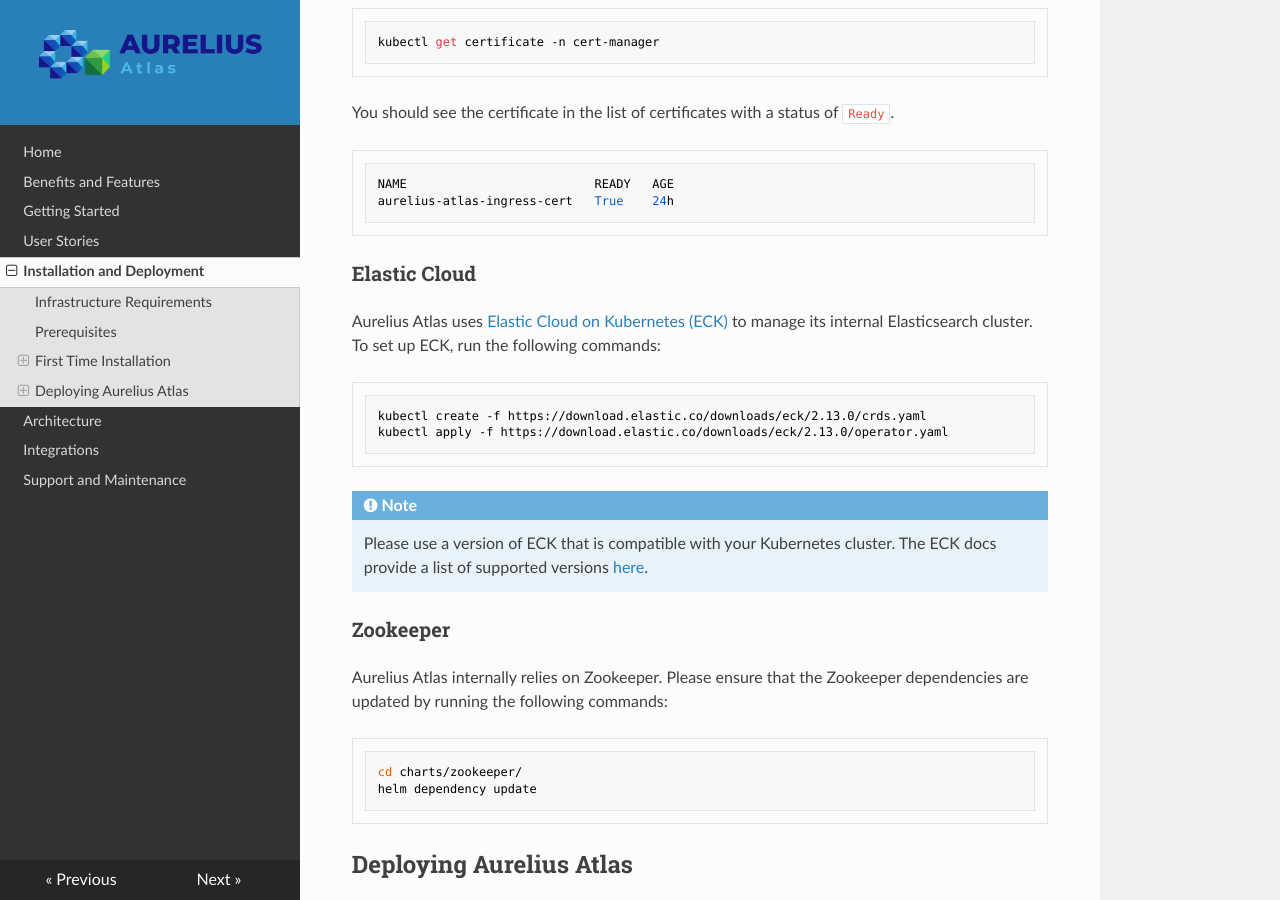
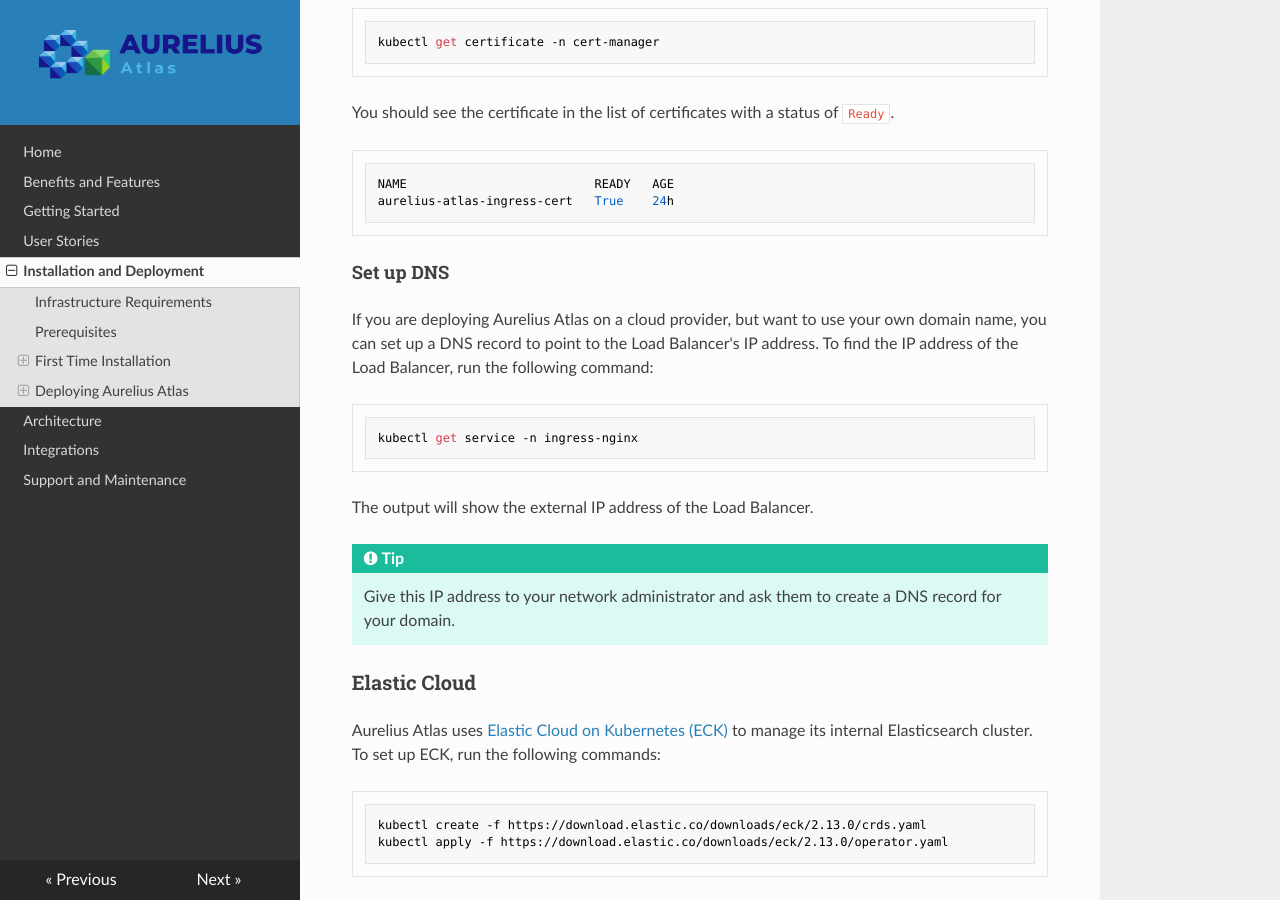
Before and after one commit to aureliusenterprise/aurelius-atlas-documentation, an MkDocs documentation site: the page built from docs/installation-and-deployment.md, in a window 1280 px wide and 900 px high, scrolled down 4524 px. Built offline with MkDocs 1.6.1, drawn with Linux system fonts in a browser that asks for light colours; nearby versions of some CDN libraries.

Commit message:
add dns setup

````diff
--- a/docs/installation-and-deployment.md
+++ b/docs/installation-and-deployment.md
@@ -262,6 +262,21 @@
 aurelius-atlas-ingress-cert   True    24h
 ```
 
+#### Set up DNS
+
+If you are deploying Aurelius Atlas on a cloud provider, but want to use your own domain name, you can set up
+a DNS record to point to the Load Balancer's IP address. To find the IP address of the Load Balancer, run the
+following command:
+
+```bash
+kubectl get service -n ingress-nginx
+```
+
+The output will show the external IP address of the Load Balancer.
+
+!!! tip
+    Give this IP address to your network administrator and ask them to create a DNS record for your domain.
+
 ### Elastic Cloud
 
 Aurelius Atlas uses [Elastic Cloud on Kubernetes (ECK)](https://www.elastic.co/guide/en/cloud-on-k8s/current/index.html)
````
